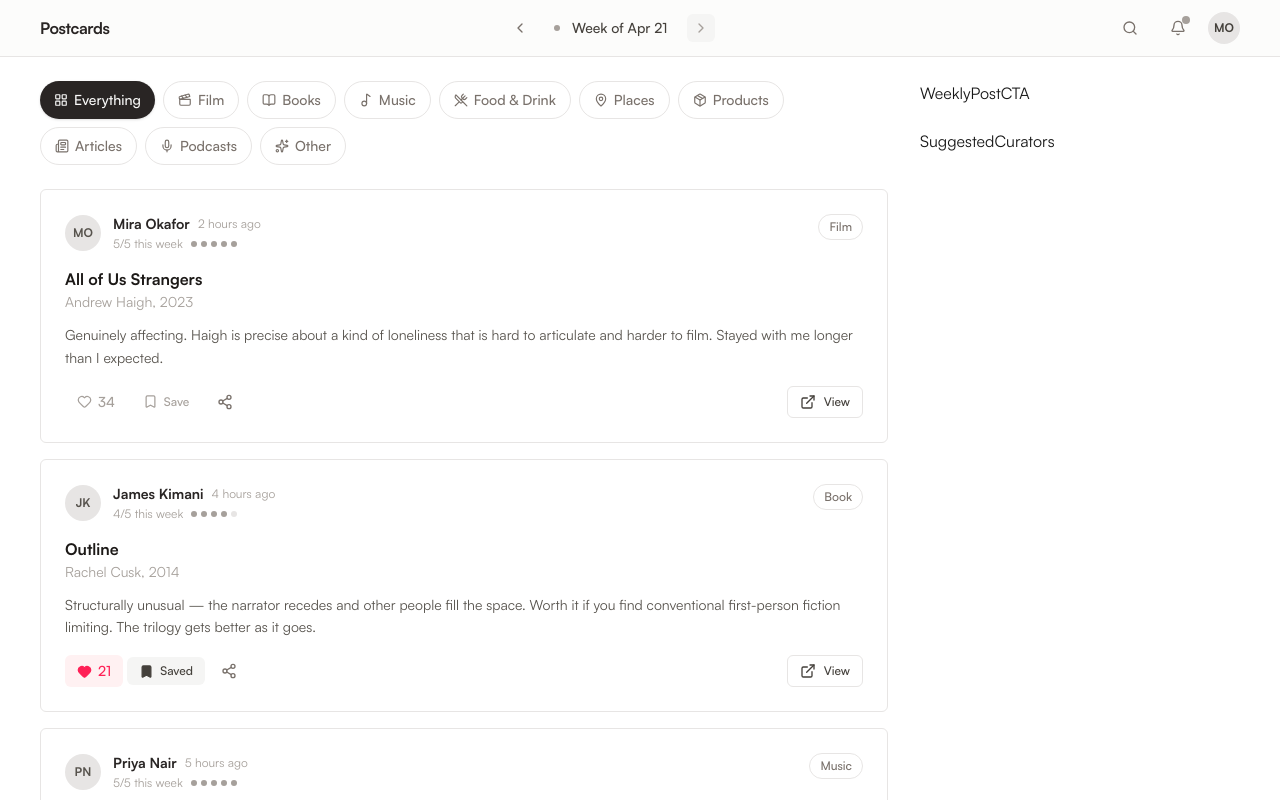
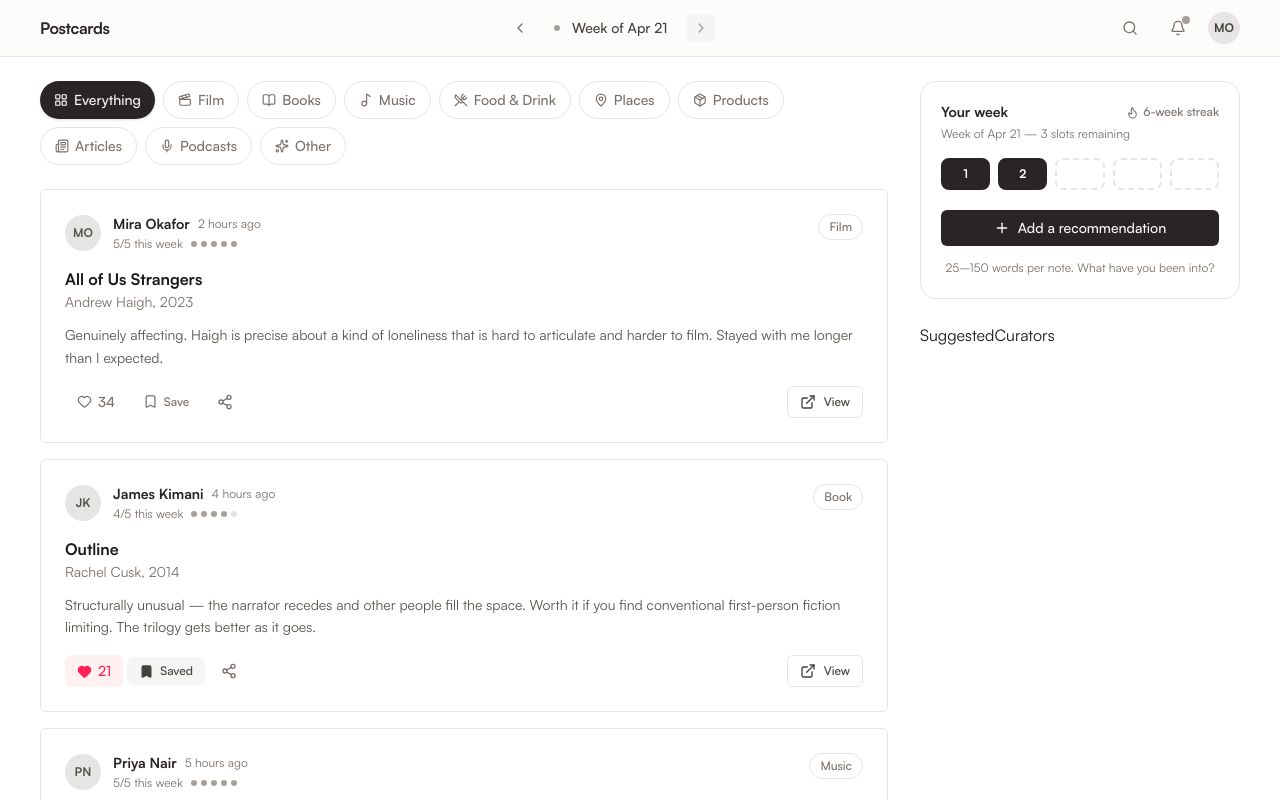
Before and after one commit to imustcreateasystem/postcards, a Next.js app: page / in a window 1280 px wide. Shown: the top 800 px of the page. Built offline with nearby package versions, Linux system fonts and the light colour scheme.

Commit message:
feat: weekly post button

```diff
--- a/ui/feed/components/content/FeedContent.tsx
+++ b/ui/feed/components/content/FeedContent.tsx
@@ -1,10 +1,8 @@
 import { Queue, Stack } from "@/ui/components/Container";
 import FeedFilters from "./filters/FeedFilters";
 import RecommendationFeed from "./recommendation-feed/RecommendationFeed";
+import WeeklyPostButton from "./weekly-post-button/WeeklyPostButton";
 
-function WeeklyPostCTA() {
-  return <div>WeeklyPostCTA</div>;
-}
 function SuggestedCurators() {
   return <div>SuggestedCurators</div>;
 }
@@ -21,7 +19,7 @@ function MainColumn() {
 function Sidebar() {
   return (
     <Stack as="aside" gap={6} className="hidden lg:flex w-72 xl:w-80 shrink-0">
-      <WeeklyPostCTA />
+      <WeeklyPostButton />
       <SuggestedCurators />
     </Stack>
   );
--- a/ui/feed/components/content/recommendation-feed/RecommendationCard.tsx
+++ b/ui/feed/components/content/recommendation-feed/RecommendationCard.tsx
@@ -9,11 +9,11 @@ import { Button } from "@/ui/components/Button";
 import type { Recommendation } from "./RecommendationFeed";
 import Link from "next/link";
 
-interface RecommendationCardProps {
+type RecommendationCardProps = {
   rec: Recommendation;
   onLike: () => void;
   onSave: () => void;
-}
+};
 
 export default function RecommendationCard({
   rec,
@@ -55,10 +55,10 @@ export default function RecommendationCard({
                 <span className="text-sm font-semibold text-stone-800">
                   {rec.user.name}
                 </span>
-                <span className="text-xs text-stone-400">{rec.postedAt}</span>
+                <span className="text-xs text-stone-500">{rec.postedAt}</span>
               </Queue>
               <Queue itemsCenter gap={1} className="mt-0.5">
-                <span className="mr-1 text-xs text-stone-400">
+                <span className="mr-1 text-xs text-stone-500">
                   {rec.totalSlots}/5 this week
                 </span>
                 {Array.from({ length: 5 }, (_, i) => (
@@ -84,7 +84,7 @@ export default function RecommendationCard({
             {rec.title}
           </h3>
           {rec.subtitle && (
-            <p className="mt-0.5 text-sm text-stone-400">{rec.subtitle}</p>
+            <p className="mt-0.5 text-sm text-stone-500">{rec.subtitle}</p>
           )}
         </Stack>
 
@@ -101,7 +101,7 @@ export default function RecommendationCard({
                 "transition-all duration-150 active:scale-[0.95]",
                 rec.liked
                   ? "bg-rose-50 text-rose-500 hover:bg-rose-100"
-                  : "text-stone-400 hover:bg-rose-50 hover:text-rose-500",
+                  : "text-stone-500 hover:bg-rose-50 hover:text-rose-500",
               )}
               aria-label={`${rec.liked ? "Unlike" : "Like"} — ${rec.likes} likes`}
             >
@@ -123,7 +123,7 @@ export default function RecommendationCard({
                 "transition-all duration-150 active:scale-[0.95]",
                 rec.saved
                   ? "bg-stone-100 text-stone-700 hover:bg-stone-200"
-                  : "text-stone-400 hover:bg-stone-100 hover:text-stone-700",
+                  : "text-stone-500 hover:bg-stone-100 hover:text-stone-700",
               )}
               aria-label={rec.saved ? "Unsave" : "Save"}
             >
--- /dev/null
+++ b/ui/feed/components/content/weekly-post-button/WeeklyPostButton.tsx
@@ -0,0 +1,70 @@
+"use client";
+
+import { Plus, Flame } from "lucide-react";
+import { toast } from "sonner";
+import { cn } from "@/ui/utils/cn";
+import { Queue, Stack } from "@/ui/components/Container";
+import { Button } from "@/ui/components/Button";
+
+const MY_SLOTS_USED = 2;
+const TOTAL_SLOTS = 5;
+const STREAK = 6;
+
+export default function WeeklyPostCTA() {
+  const handlePost = () => {
+    toast.info("Recommendation composer coming soon.", {
+      description: "This is where you would add a new pick for the week.",
+    });
+  };
+
+  return (
+    <Stack
+      gap={0}
+      className="overflow-hidden rounded-2xl border border-stone-200 bg-white"
+    >
+      <Stack gap={0} className="p-5">
+        <Queue itemsCenter justifyBetween className="mb-1">
+          <h2 className="text-sm font-semibold text-stone-800">Your week</h2>
+          <Queue
+            itemsCenter
+            gap={1}
+            className="text-xs font-medium text-stone-500"
+          >
+            <Flame size={13} />
+            {STREAK}-week streak
+          </Queue>
+        </Queue>
+
+        <p className="mb-4 text-xs text-stone-500">
+          Week of Apr 21 — {TOTAL_SLOTS - MY_SLOTS_USED} slots remaining
+        </p>
+
+        <Queue itemsCenter gap={2} className="mb-5">
+          {Array.from({ length: TOTAL_SLOTS }, (_, i) => (
+            <Queue
+              key={`slot-${i}`}
+              center
+              className={cn(
+                "h-8 flex-1 rounded-lg border-2 text-xs font-semibold transition-all",
+                i < MY_SLOTS_USED
+                  ? "border-stone-800 bg-stone-800 text-white"
+                  : "border-dashed border-stone-200 text-stone-300",
+              )}
+            >
+              {i < MY_SLOTS_USED ? i + 1 : ""}
+            </Queue>
+          ))}
+        </Queue>
+
+        <Button onClick={handlePost} className="w-full gap-2 py-3">
+          <Plus size={16} />
+          Add a recommendation
+        </Button>
+
+        <p className="mt-3 text-center text-xs leading-relaxed text-stone-500">
+          25–150 words per note. What have you been into?
+        </p>
+      </Stack>
+    </Stack>
+  );
+}
```
